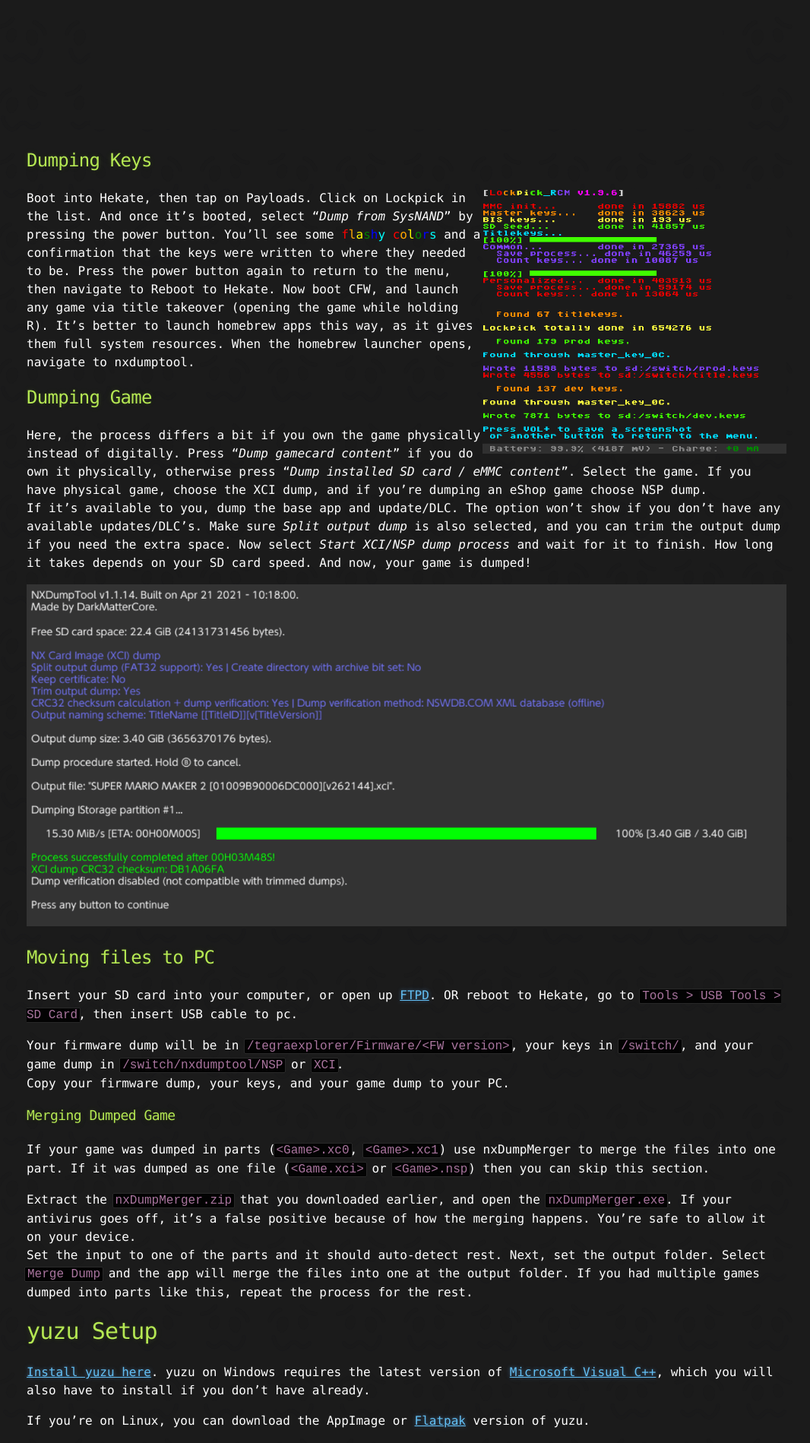
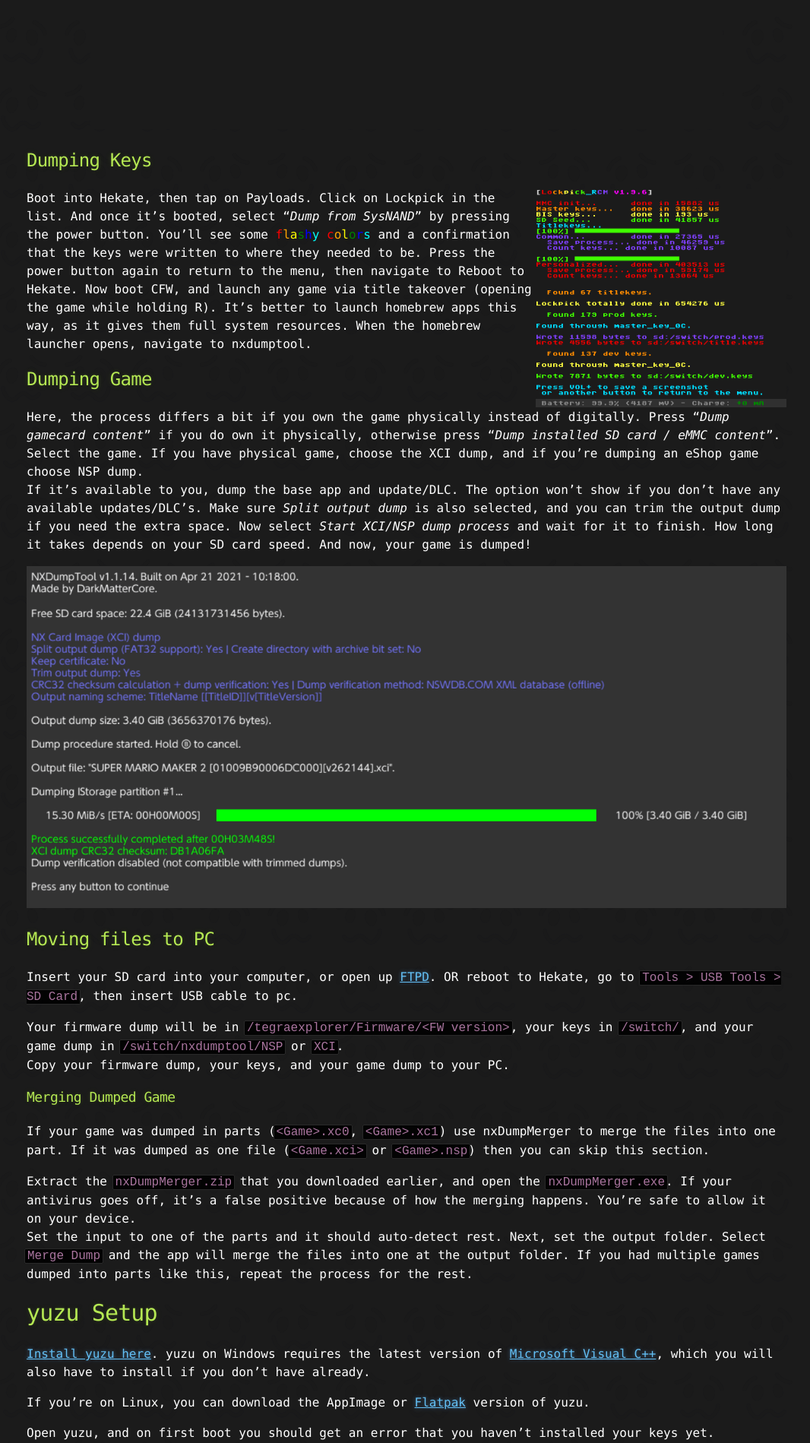
Before and after one commit to inconsistent-dg/AC-Modding, a Jekyll site: the page built from ACNH/emulation.md, in a window 1280 px wide. Shown: the part 2398-4297 px from the top of the page at 76% size, without its empty margins (105-1171 px from the left). Built offline with Jekyll 4.4.1, drawn with Linux system fonts in a browser that asks for light colours; our own code applies the rules of GitHub Pages for plain Markdown files.

Commit message:
change lockpick size
+update emulation

```diff
--- a/ACNH/emulation.md
+++ b/ACNH/emulation.md
@@ -73,7 +73,7 @@ Boot into Hekate, then tap on Payloads. Click on TegraExplorer in the list. And
 
 ## Dumping Keys
 
-<img align="right" src="../assets/images/NH/emulation/lockpick_rcm.png" width="400">
+<img align="right" src="../assets/images/NH/emulation/lockpick_rcm.png" width="330">
 
 Boot into Hekate, then tap on Payloads. Click on Lockpick in the list. And once it's booted, select "*Dump from SysNAND*" by pressing the power button. You'll see some
 <span style="color:red">f</span><span style="color:orange">l</span><span style="color:yellow">a</span><span style="color:green">s</span><span style="color:blue">h</span><span style="color:cyan">y</span> <span style="color:red">c</span><span style="color:orange">o</span><span style="color:yellow">l</span><span style="color:green">o</span><span style="color:blue">r</span><span style="color:cyan">s</span> and a confirmation that the keys were written to where they needed to be. Press the power button again to return to the menu, then navigate to Reboot to Hekate. Now boot CFW, and launch any game via title takeover (opening the game while holding R). It's better to launch homebrew apps this way, as it gives them full system resources. When the homebrew launcher opens, navigate to nxdumptool.
```
